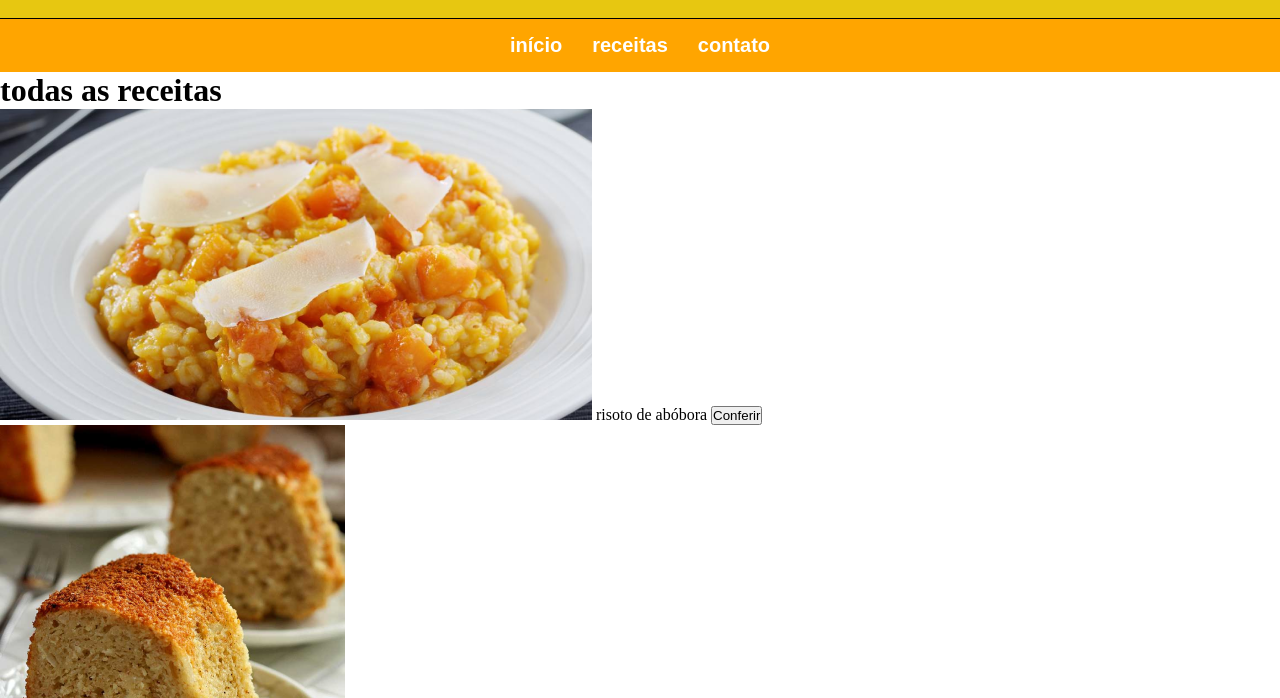
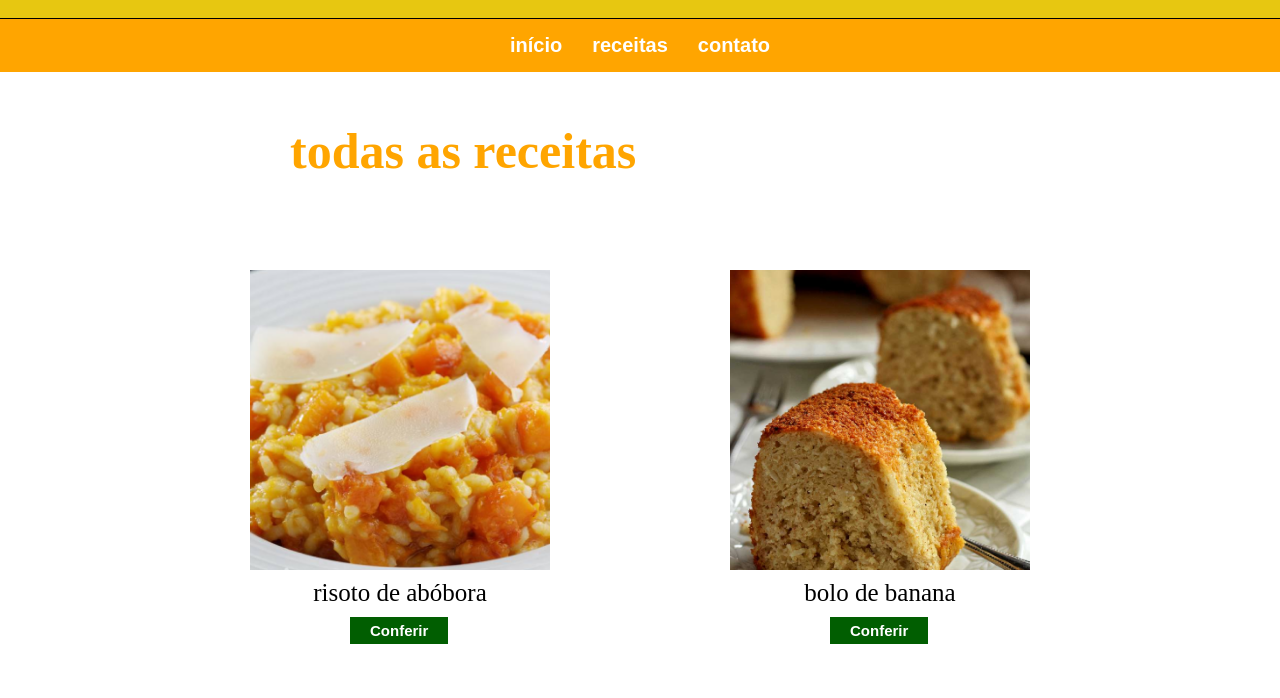
Before and after one commit to danilojpfreitas/ListaDeReceitas, a plain HTML site: page todasasreceitas.html in a window 1280 px wide. Shown: the part 102-800 px from the top of the page. Drawn offline with Linux system fonts and the light colour scheme; files whose address does not match are found by name.

Commit message:
Add files via upload

```diff
--- a/styles.css
+++ b/styles.css
@@ -81,13 +81,13 @@ header img {
     padding-bottom: 100px;
 }
 
-#receitas .comida img {
+#receitas .comida img, #container-todasasreceitas .receita .imagem-comida {
     width: 300px;
     height: 300px;
     object-fit: cover;
 }
 
-#receitas .comida h2 {
+#receitas .comida .nome-comida, #container-todasasreceitas .receita .nome-comida {
     text-align: center;
     font-size: 25px;
     font-weight: 520;
@@ -95,7 +95,7 @@ header img {
     padding-bottom: 10px;
 }
 
-#receitas .comida button {
+#receitas .comida .button {
     height: 10%;
     width: 40%;
     background-color: rgb(1, 94, 1);
@@ -173,7 +173,7 @@ aside {
     padding-top: 50px;
 }
 
-#container-img h1 {
+#container-img h1, #titulo-todasasreceitas h1 {
     color: orange;
     font-size: 50px;
     font-weight: 600;
@@ -257,3 +257,36 @@ aside span {
     padding-top: 10px;
     padding-bottom: 10px;
 }
+
+/* Todas as receitas */
+
+#titulo-todasasreceitas h1 {
+    margin-left: 290px;
+    margin-top: 50px;
+}
+
+#container-todasasreceitas {
+    display: flex;
+    flex-wrap: wrap;
+    justify-content: center;
+}
+
+#container-todasasreceitas .receita {
+    display: flex;
+    flex-direction: column;
+    padding: 90px;
+}
+
+#container-todasasreceitas .receita .button {
+    background-color: rgb(1, 94, 1);
+    color: #fff;
+    cursor: pointer;
+    font-weight: 900;
+    font-size: 15px;
+    border: none;
+    margin-left: 100px;
+    padding-left: 20px;
+    padding-right: 20px;
+    padding-top: 5px;
+    padding-bottom: 5px;
+}
```
Also changed, not shown: index.html (+7 -7 lines), risoto.html (+1 -1 lines), img-omma/ratatouille.png (added).
